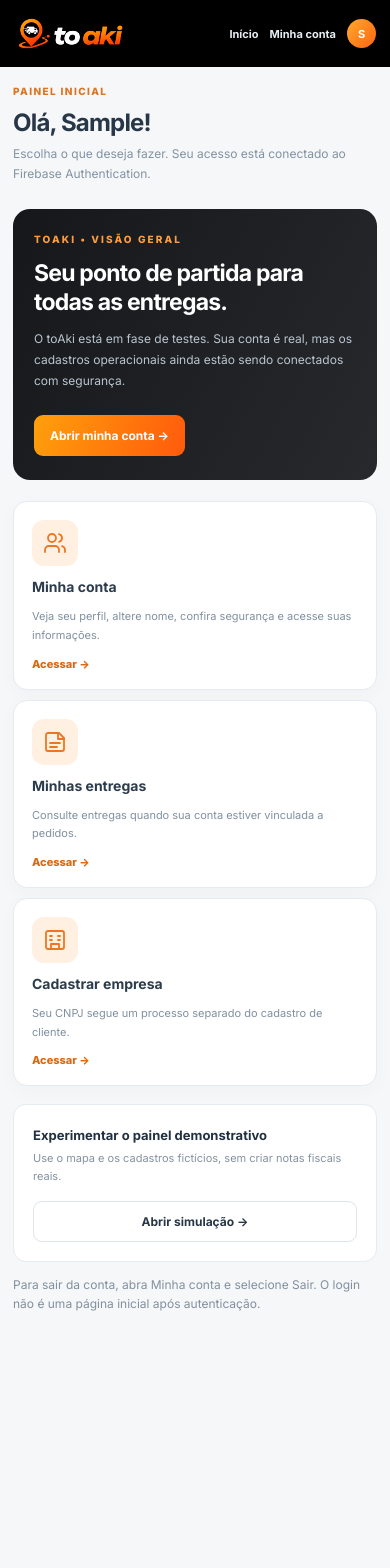
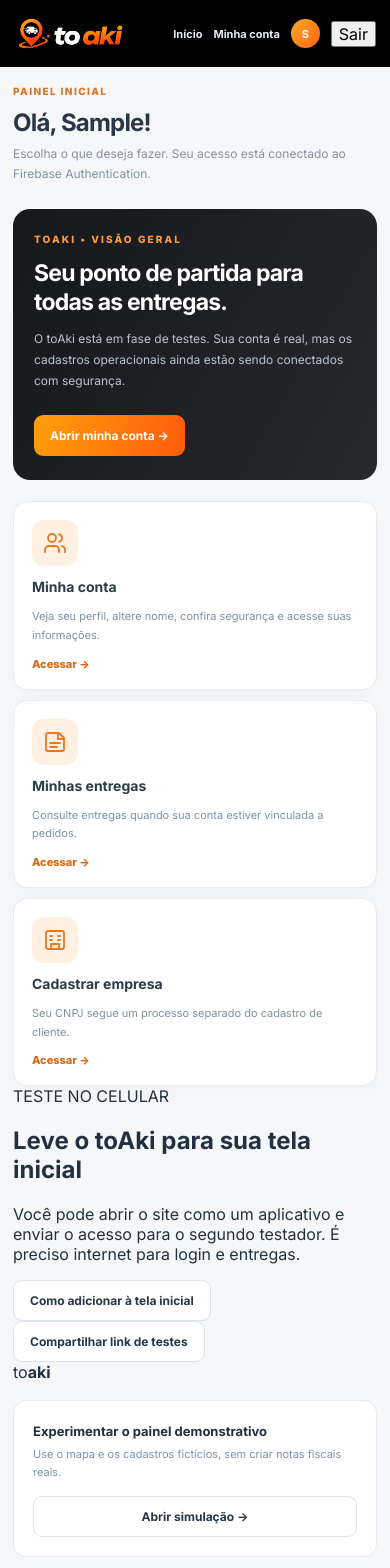
Before and after one commit to perin-dv/ToAki, a React (Vite) app: page /inicio in a window 390 px wide. Shown: the top 1568 px of the page. Before the commit the page ends 1361 px from the top, so only its background shows below. Built offline with nearby package versions, Linux system fonts and the light colour scheme; no server answers; sample sign-in values are in the browser's storage.

Commit message:
feat(pilot): real Home logout, mobile installation and share controls for two-person testing

```diff
--- a/src/pages/HomePages.tsx
+++ b/src/pages/HomePages.tsx
@@ -2,6 +2,11 @@
 import {useAuth} from "../auth/AuthProvider";
 import Brand from "../components/Brand";
 import MenuIcon from "../components/MenuIcon";
+import PwaPilotCard from "../components/PwaPilotCard";
+import {signOut} from "firebase/auth";
+import {auth} from "../lib/firebase";
+import {useNavigate} from "react-router-dom";
+import {useState} from "react";
 
 export function PublicHomePage(){
   const {user,loading}=useAuth();
@@ -35,14 +40,19 @@
 const nome=(name:string|null|undefined,email:string|null|undefined)=>(name?.trim()||email?.split("@")[0]||"Usuário").split(" ")[0];
 export function HomePage(){
   const {user,role}=useAuth();
+  const navigate=useNavigate();
+  const [saindo,setSaindo]=useState(false);
+  const [erroSaida,setErroSaida]=useState("");
+  const sair=async()=>{setSaindo(true);setErroSaida("");try{await signOut(auth);navigate("/",{replace:true});}catch{setErroSaida("Não foi possível sair agora. Tente novamente.");setSaindo(false);}};
   const isEmpresa=["dono_empresa","gestor","vendedor"].includes(role??"");
   const painel=isEmpresa?"/empresa":role==="admin_toaki"?"/admin":"/cliente";
   return <div className="private-app">
     <header className="private-header">
       <Brand compact/>
-      <nav className="home-top-actions" aria-label="Navegação do início"><Link to="/inicio" aria-current="page">Início</Link><Link to={painel}>Minha conta</Link><Link to={role==="admin_toaki"||isEmpresa?painel:"/cliente?aba=perfil"} className="home-avatar-link" aria-label="Meus dados">{(user?.displayName||user?.email||"T")[0].toUpperCase()}</Link></nav>
+      <nav className="home-top-actions" aria-label="Navegação do início"><Link to="/inicio" aria-current="page">Início</Link><Link to={painel}>Minha conta</Link><Link to={role==="admin_toaki"||isEmpresa?painel:"/cliente?aba=perfil"} className="home-avatar-link" aria-label="Meus dados">{(user?.displayName||user?.email||"T")[0].toUpperCase()}</Link><button type="button" className="home-logout" disabled={saindo} onClick={()=>void sair()}>{saindo?"Saindo...":"Sair"}</button></nav>
     </header>
     <main className="private-main home-main">
+      {erroSaida&&<p role="alert" className="form-error">{erroSaida}</p>}
       <div className="home-heading"><span>PAINEL INICIAL</span><h1>Olá, {nome(user?.displayName,user?.email)}!</h1><p>Escolha o que deseja fazer. Seu acesso está conectado ao Firebase Authentication.</p></div>
       <section className="home-intro" aria-label="Bem-vindo ao toAki">
         <div><span className="account-eyebrow">TOAKI • VISÃO GERAL</span><h2>Seu ponto de partida para todas as entregas.</h2><p>O toAki está em fase de testes. Sua conta é real, mas os cadastros operacionais ainda estão sendo conectados com segurança.</p><Link to={painel} className="primary button-link">Abrir minha conta →</Link></div>
@@ -53,8 +63,9 @@
         <Link to={isEmpresa?"/empresa":"/cliente?aba=entregas"} className="home-feature-card"><span className="home-feature-icon"><MenuIcon name="entregas" size={24}/></span><strong>{isEmpresa?"Painel empresarial":"Minhas entregas"}</strong><p>{isEmpresa?"Cadastros e operações da empresa, quando autorizados.":"Consulte entregas quando sua conta estiver vinculada a pedidos."}</p><span className="home-card-more">Acessar →</span></Link>
         <Link to={isEmpresa?"/empresa":"/cadastro/empresa/dados"} className="home-feature-card"><span className="home-feature-icon"><MenuIcon name="empresa" size={24}/></span><strong>{isEmpresa?"Minha empresa":"Cadastrar empresa"}</strong><p>{isEmpresa?"Consulte seu vínculo empresarial e as permissões.":"Seu CNPJ segue um processo separado do cadastro de cliente."}</p><span className="home-card-more">Acessar →</span></Link>
       </div>
+      <PwaPilotCard/>
       <section className="home-demo-strip"><div><strong>Experimentar o painel demonstrativo</strong><p>Use o mapa e os cadastros fictícios, sem criar notas fiscais reais.</p></div><Link className="secondary button-link" to="/demonstracao">Abrir simulação →</Link></section>
-      <p className="helper">Para sair da conta, abra Minha conta e selecione Sair. O login não é uma página inicial após autenticação.</p>
+      <p className="helper">A Home é seu ponto de partida depois do login. Você pode sair pelo cabeçalho a qualquer momento.</p>
     </main>
   </div>;
 }
```
